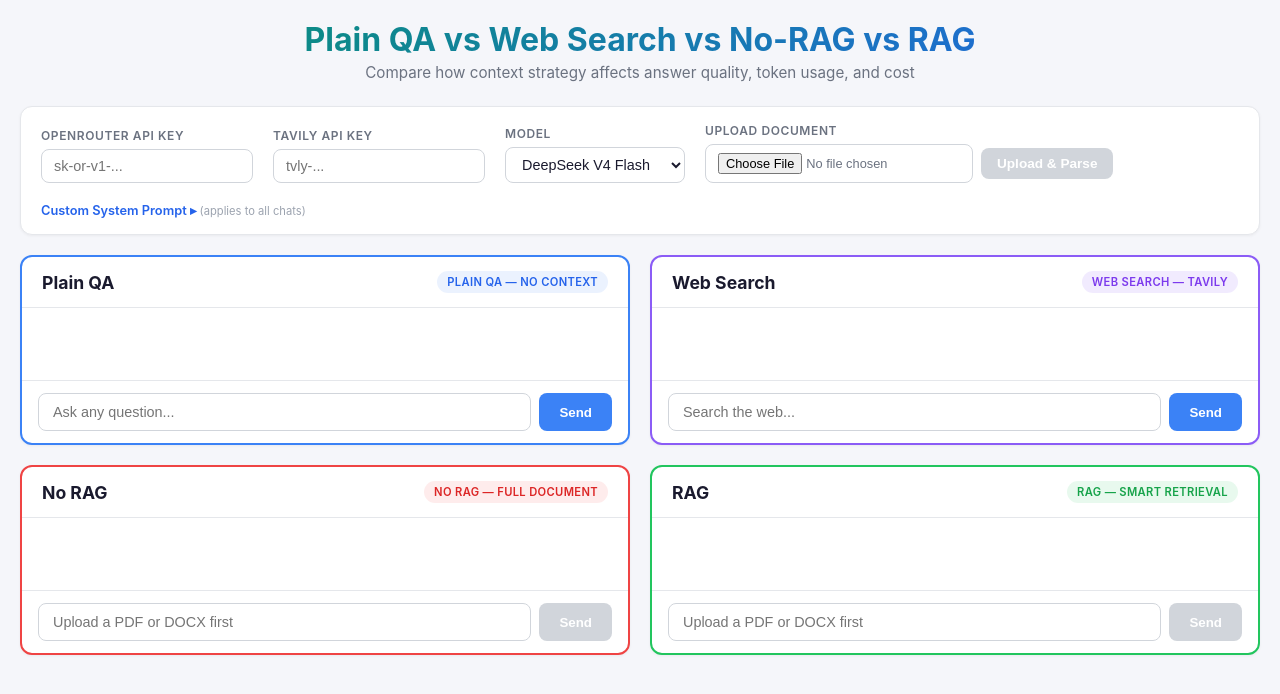
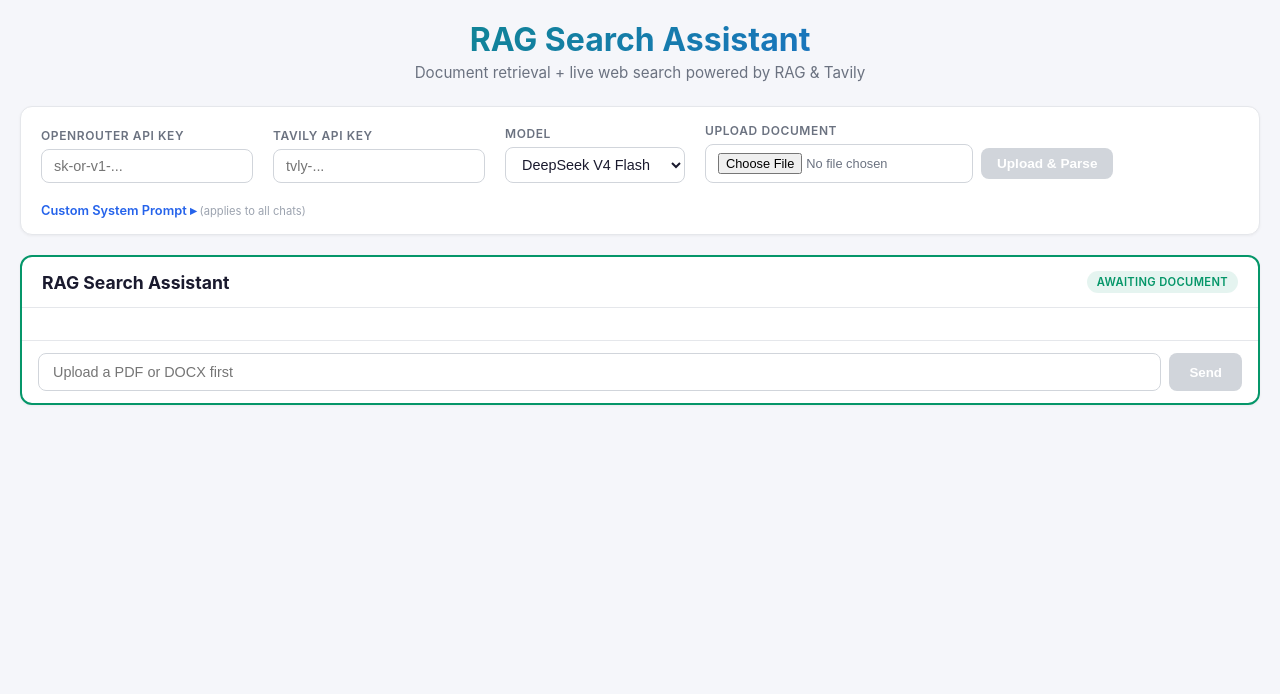
Before and after one commit to statgod6/RAG-vs-No-RAG-, a React (Vite) app: page / in a window 1280 px wide. Shown: the top 694 px of the page. Built offline with nearby package versions, Linux system fonts and the light colour scheme; the HTML template or start-up script is replaced by a standard one.

Commit message:
Refactor to single RAG+Search chatbot with fixed 5-chunk strategy

```diff
--- a/index.html
+++ b/index.html
@@ -4,7 +4,7 @@
     <meta charset="UTF-8" />
     <link rel="icon" type="image/svg+xml" href="/favicon.svg" />
     <meta name="viewport" content="width=device-width, initial-scale=1.0" />
-    <title>Plain QA vs No-RAG vs RAG vs Web Search</title>
+    <title>RAG Search Assistant</title>
   </head>
   <body>
     <div id="root"></div>
--- a/src/App.css
+++ b/src/App.css
@@ -150,12 +150,9 @@ body {
   margin-top: 4px;
 }
 
-/* Panels — 2×2 Grid Layout */
-.panels-grid {
-  display: grid;
-  grid-template-columns: 1fr 1fr;
-  gap: 20px;
-  min-height: 50vh;
+/* Chat Wrapper — Single Panel */
+.chat-wrapper {
+  min-height: 60vh;
 }
 
 /* Chat Panel */
@@ -165,20 +162,8 @@ body {
   display: flex;
   flex-direction: column;
   overflow: hidden;
-  border: 2px solid transparent;
+  border: 2px solid #059669;
   box-shadow: 0 1px 3px rgba(0,0,0,0.05);
-}
-.chat-panel.red {
-  border-color: #ef4444;
-}
-.chat-panel.green {
-  border-color: #22c55e;
-}
-.chat-panel.blue {
-  border-color: #3b82f6;
-}
-.chat-panel.purple {
-  border-color: #8b5cf6;
 }
 
 .panel-header {
@@ -199,22 +184,8 @@ body {
   font-weight: 600;
   text-transform: uppercase;
   letter-spacing: 0.03em;
-}
-.chat-panel.red .badge {
-  background: rgba(239, 68, 68, 0.1);
-  color: #dc2626;
-}
-.chat-panel.green .badge {
-  background: rgba(34, 197, 94, 0.1);
-  color: #16a34a;
-}
-.chat-panel.blue .badge {
-  background: rgba(59, 130, 246, 0.1);
-  color: #2563eb;
-}
-.chat-panel.purple .badge {
-  background: rgba(139, 92, 246, 0.12);
-  color: #7c3aed;
+  background: rgba(5, 150, 105, 0.1);
+  color: #059669;
 }
 
 /* Stats Bar */
--- a/src/App.jsx
+++ b/src/App.jsx
@@ -4,30 +4,31 @@ import './App.css';
 
 const API_BASE = 'http://localhost:3001';
 
-function ChatPanel({ title, type, pdfUploaded, apiKey, model, color, systemPrompt, tavilyKey }) {
+function ChatPanel({ apiKey, model, pdfUploaded, systemPrompt, tavilyKey }) {
   const [messages, setMessages] = useState([]);
   const [input, setInput] = useState('');
   const [loading, setLoading] = useState(false);
   const [stats, setStats] = useState(null);
 
-  // Only the PDF-based modes require an uploaded document
-  const needsPdf = type === 'norag' || type === 'rag';
-
   const sendQuestion = async () => {
     if (!input.trim()) return;
-    if (needsPdf && !pdfUploaded) return;
+    if (!pdfUploaded) return;
     const question = input.trim();
     setInput('');
     setLoading(true);
-
     setMessages(prev => [...prev, { role: 'user', content: question }]);
 
     try {
-      const res = await fetch(`${API_BASE}/api/chat/${type}`, {
+      const res = await fetch(`${API_BASE}/api/chat`, {
         method: 'POST',
         headers: { 'Content-Type': 'application/json' },
         body: JSON.stringify({ question, apiKey, model, systemPrompt, tavilyKey }),
       });
+
+      const contentType = res.headers.get('content-type') || '';
+      if (!contentType.includes('application/json')) {
+        throw new Error('Server returned non-JSON response. Is the backend running on port 3001?');
+      }
       const data = await res.json();
 
       if (data.error) {
@@ -52,26 +53,20 @@ function ChatPanel({ title, type, pdfUploaded, apiKey, model, color, systemPromp
     setLoading(false);
   };
 
-  const badgeLabel = type === 'plain'
-    ? 'Plain QA — No Context'
-    : type === 'norag'
-      ? 'No RAG — Full Document'
-      : type === 'search'
-        ? 'Web Search — Tavily'
-        : 'RAG — Smart Retrieval';
+  const badgeLabel = pdfUploaded
+    ? (tavilyKey?.trim() ? 'RAG + Web Search' : 'RAG — Document Only')
+    : 'Awaiting Document';
 
-  const placeholder = needsPdf
-    ? (pdfUploaded ? 'Ask a question about the document...' : 'Upload a PDF or DOCX first')
-    : type === 'search'
-      ? 'Search the web...'
-      : 'Ask any question...';
+  const placeholder = pdfUploaded
+    ? 'Ask a question about the document...'
+    : 'Upload a PDF or DOCX first';
 
-  const disabled = (needsPdf && !pdfUploaded) || loading;
+  const disabled = !pdfUploaded || loading;
 
   return (
-    <div className={`chat-panel ${color}`}>
+    <div className="chat-panel">
       <div className="panel-header">
-        <h2>{title}</h2>
+        <h2>RAG Search Assistant</h2>
         <span className="badge">{badgeLabel}</span>
       </div>
 
@@ -79,17 +74,17 @@ function ChatPanel({ title, type, pdfUploaded, apiKey, model, color, systemPromp
         <div className="stats-bar">
           <div className="stat">
             <span className="stat-label">Prompt Tokens</span>
-            <span className={`stat-value ${type === 'norag' ? 'high' : 'low'}`}>{stats.promptTokens}</span>
+            <span className="stat-value low">{stats.promptTokens}</span>
           </div>
           <div className="stat">
             <span className="stat-label">Total Tokens</span>
-            <span className={`stat-value ${type === 'norag' ? 'high' : 'low'}`}>{stats.totalTokens}</span>
+            <span className="stat-value low">{stats.totalTokens}</span>
           </div>
           <div className="stat">
-            <span className="stat-label">Context Sent</span>
+            <span className="stat-label">Context</span>
             <span className="stat-value small">{stats.contextSent}</span>
           </div>
-          {(type === 'rag') && stats.embedTokens > 0 && (
+          {stats.embedTokens > 0 && (
             <div className="stat">
               <span className="stat-label">Embed Tokens</span>
               <span className="stat-value low">{stats.embedTokens}</span>
@@ -194,8 +189,8 @@ export default function App() {
   return (
     <div className="app">
       <header className="app-header">
-        <h1>Plain QA vs Web Search vs No-RAG vs RAG</h1>
-        <p className="subtitle">Compare how context strategy affects answer quality, token usage, and cost</p>
+        <h1>RAG Search Assistant</h1>
+        <p className="subtitle">Document retrieval + live web search powered by RAG &amp; Tavily</p>
       </header>
 
       <div className="config-bar">
@@ -250,50 +245,20 @@ export default function App() {
               className="system-prompt-input"
               value={systemPrompt}
               onChange={e => setSystemPrompt(e.target.value)}
-              placeholder="Leave empty for default prompts, or write your own system prompt for all three chat modes..."
+              placeholder="Leave empty for the default prompt, or write your own system prompt..."
               rows={3}
             />
           )}
         </div>
       </div>
 
-      <div className="panels-grid">
+      <div className="chat-wrapper">
         <ChatPanel
-          title="Plain QA"
-          type="plain"
-          pdfUploaded={true}
           apiKey={apiKey}
           model={model}
-          color="blue"
-          systemPrompt={systemPrompt}
-        />
-        <ChatPanel
-          title="Web Search"
-          type="search"
-          pdfUploaded={true}
-          apiKey={apiKey}
-          model={model}
-          color="purple"
+          pdfUploaded={!!pdfInfo}
           systemPrompt={systemPrompt}
           tavilyKey={tavilyKey}
-        />
-        <ChatPanel
-          title="No RAG"
-          type="norag"
-          pdfUploaded={!!pdfInfo}
-          apiKey={apiKey}
-          model={model}
-          color="red"
-          systemPrompt={systemPrompt}
-        />
-        <ChatPanel
-          title="RAG"
-          type="rag"
-          pdfUploaded={!!pdfInfo}
-          apiKey={apiKey}
-          model={model}
-          color="green"
-          systemPrompt={systemPrompt}
         />
       </div>
     </div>
```
Also changed, not shown: server.js (+48 -143 lines).
